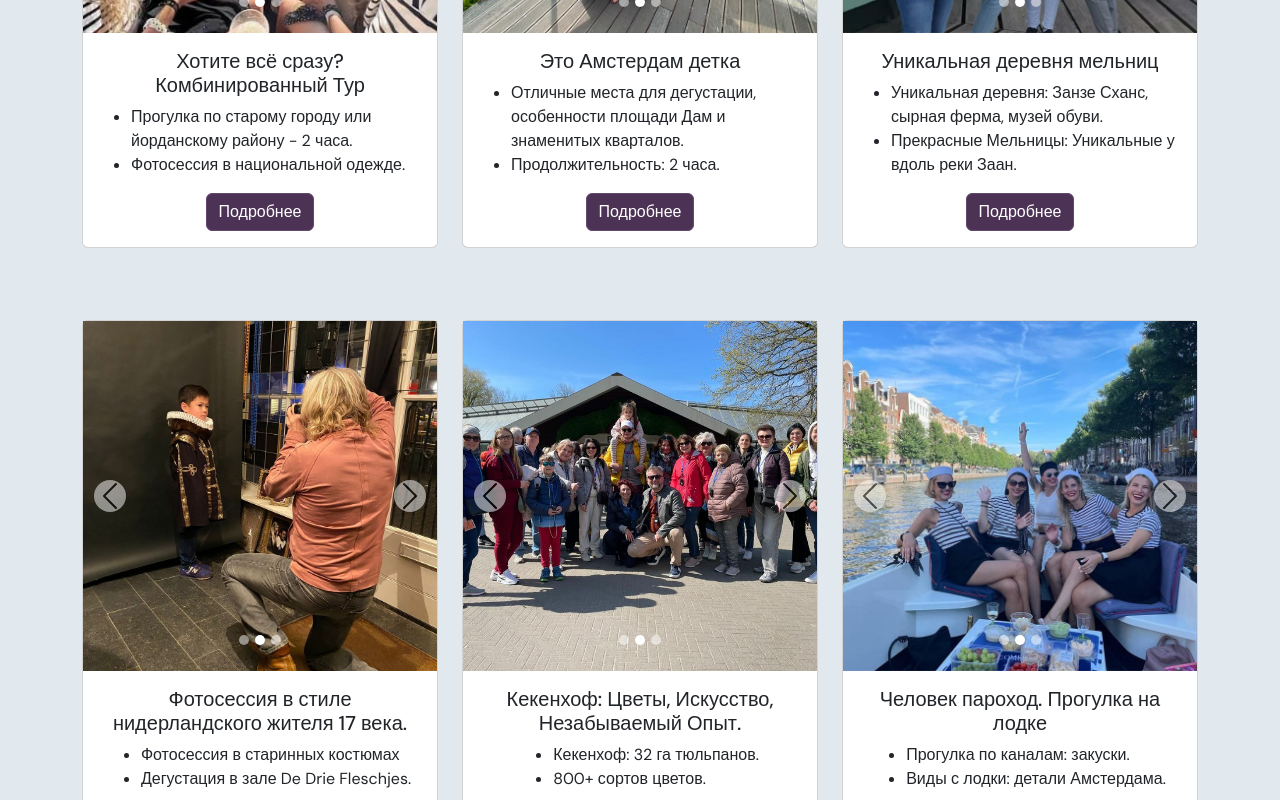
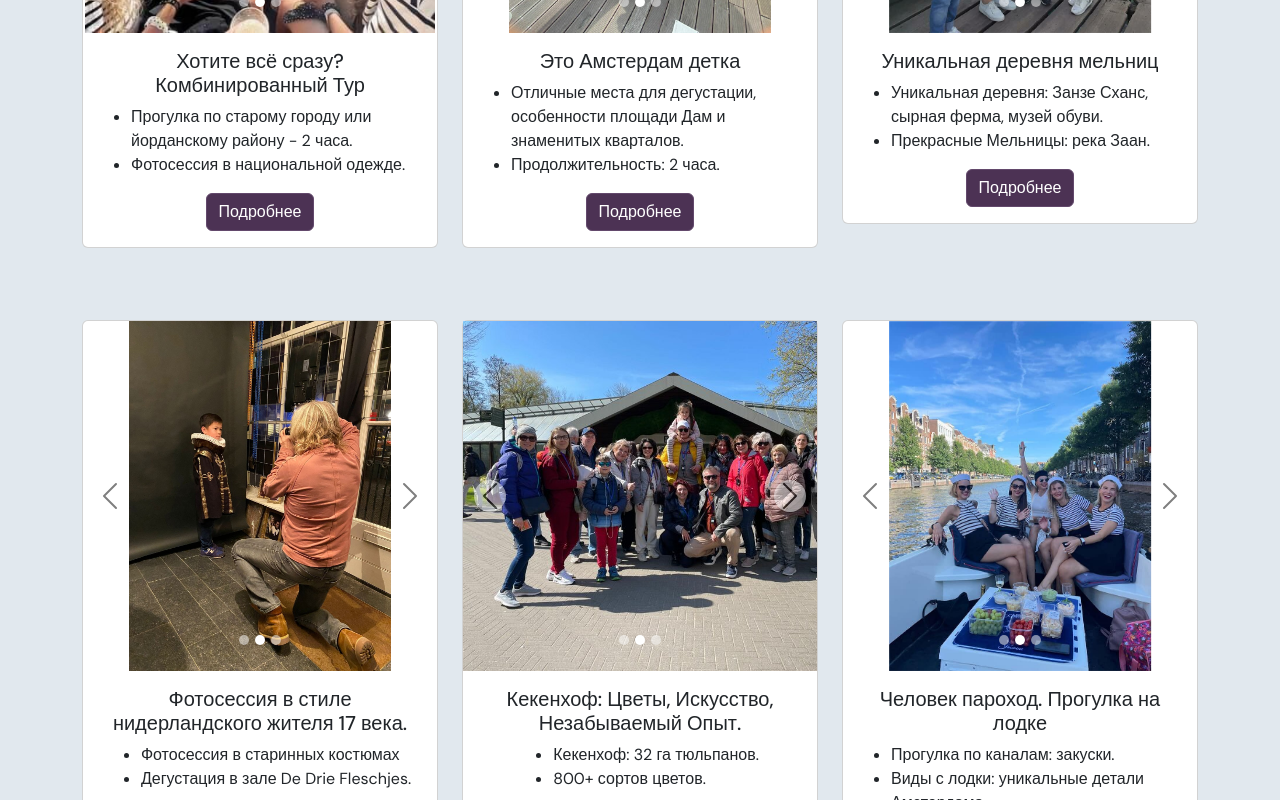
Before and after one commit to anisa07/jasmine-tours, a React (Create React App) app: page /excursions in a window 1280 px wide. Shown: the part 760-1560 px from the top of the page. Built offline with nearby package versions, Linux system fonts and the light colour scheme.

Commit message:
card images and data changed

```diff
--- a/src/components/Cards.js
+++ b/src/components/Cards.js
@@ -25,9 +25,9 @@ const Cards = ({ title, text, images, additionalInfo }) => {
       >
         <Carousel>
           {images.map((image, index) => (
-            <Carousel.Item key={index}>
+            <Carousel.Item key={index} className="">
               <img
-                className="d-block w-100"
+                className="d-block w-auto mx-auto"
                 src={image}
                 alt={`Slide ${index}`}
                 style={{ objectFit: "cover", height: "350px", width: "600px" }}
--- a/src/components/CardsData.js
+++ b/src/components/CardsData.js
@@ -64,7 +64,7 @@ const cardData = [
     title: "Уникальная деревня мельниц",
     text: [
       " Уникальная деревня: Занзе Сханс, сырная ферма, музей обуви.",
-      " Прекрасные Мельницы: Уникальные у вдоль реки Заан.",
+      " Прекрасные Мельницы: река Заан.",
     ],
     images: [mill1, mill2, mill3],
     additionalInfo: `Это уникальная деревня, где можно увидеть маленькие пряничные домики, посетить сырную ферму и погрузиться в мир национальной деревянной обуви. Но настоящей изюминкой являются рабочие мельницы, удивительно прекрасные и уникальные. Все это расположено вдоль реки Заан, и никакие слова или фотографии не смогут передать их неповторимой красоты.
@@ -103,7 +103,7 @@ const cardData = [
     title: "Человек пароход. Прогулка на лодке",
     text: [
       " Прогулка по каналам: закуски.",
-      " Виды с лодки: детали Амстердама.",
+      " Виды с лодки: уникальные детали Амстердама.",
     ],
     images: [canalboat1, canalboat2, canalboat3],
     additionalInfo: `Если у вас особенное событие, то прогулка по каналам Амстердама — это непревзойденный опыт, фантастический взгляд на город с воды. На борт можно взять закуски и напитки, а также по желанию тематически оформить лодку. Открытая лодка позволяет увидеть самые мелкие детали окружения, водные полицейские и правила движения будут подробно объяснены. А самые маленькие смогут даже попробовать управлять лодкой.`,
@@ -159,7 +159,7 @@ const cardData = [
     title: "Персональная яхта.",
     text: [
       " Приватная 2-часовая прогулка.",
-      " Остров Пампус: старинный морской форт.",
+      " Остров Пампус: старинный морской форт мистической красоты.",
     ],
     images: [boat1, boat2, boat3],
     additionalInfo: `Если важное событие на подходе и хочется провести время с друзьями, предлагаем уникальную возможность: приватная 2-часовая прогулка на острове Пампус. Это загадочное место – искусственный остров с морским фортом, частью оборонительной системы возле Алмере.
```
